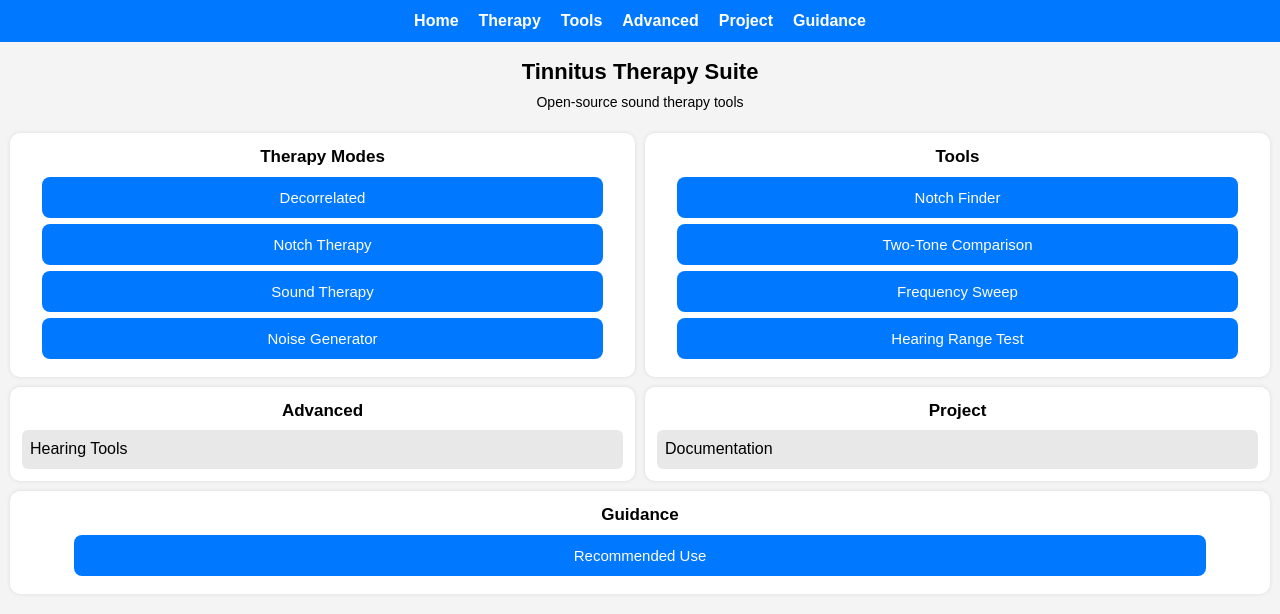
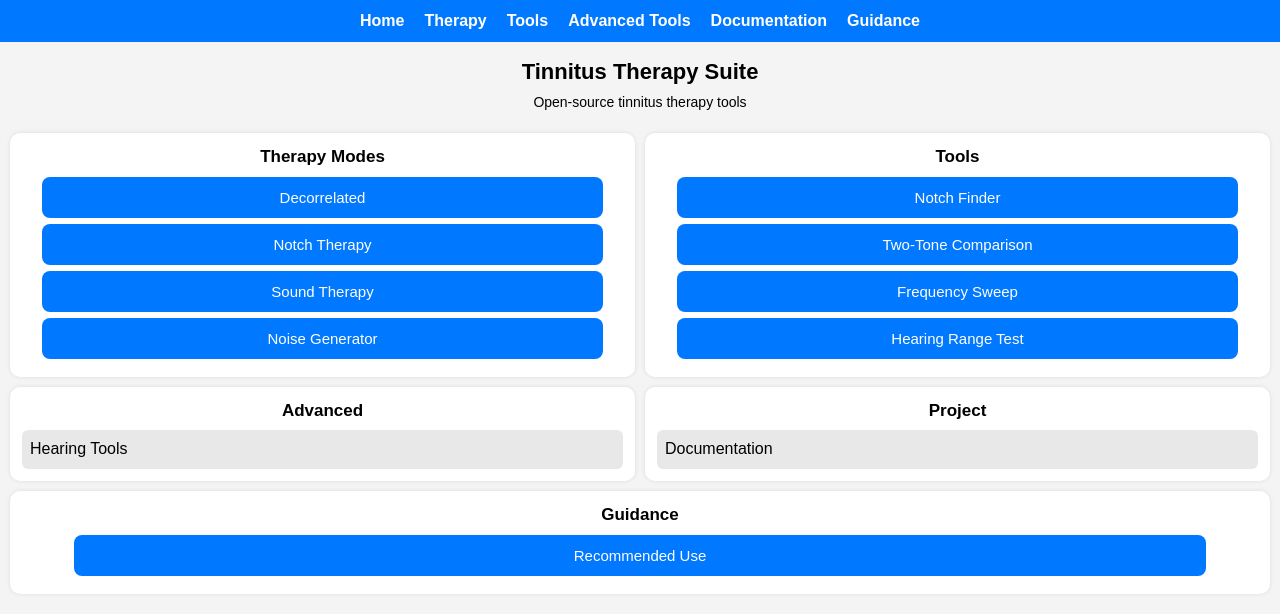
Before and after one commit to 5310H/tinnitus_therapy, a plain HTML site: page index.html in a window 1280 px wide. Drawn offline with Linux system fonts and the light colour scheme.

Commit message:
Update index.html

```diff
--- a/index.html
+++ b/index.html
@@ -134,13 +134,13 @@
     <a href="#">Home</a>
     <a href="#therapy">Therapy</a>
     <a href="#tools">Tools</a>
-    <a href="#advanced">Advanced</a>
-    <a href="#project">Project</a>
+    <a href="#advanced">Advanced Tools</a>
+    <a href="#project">Documentation</a>
     <a href="#guidance">Guidance</a>
 </nav>
 
 <h1>Tinnitus Therapy Suite</h1>
-<p>Open‑source sound therapy tools</p>
+<p>Open‑source tinnitus therapy tools</p>
 
 <div class="grid">
 
```
